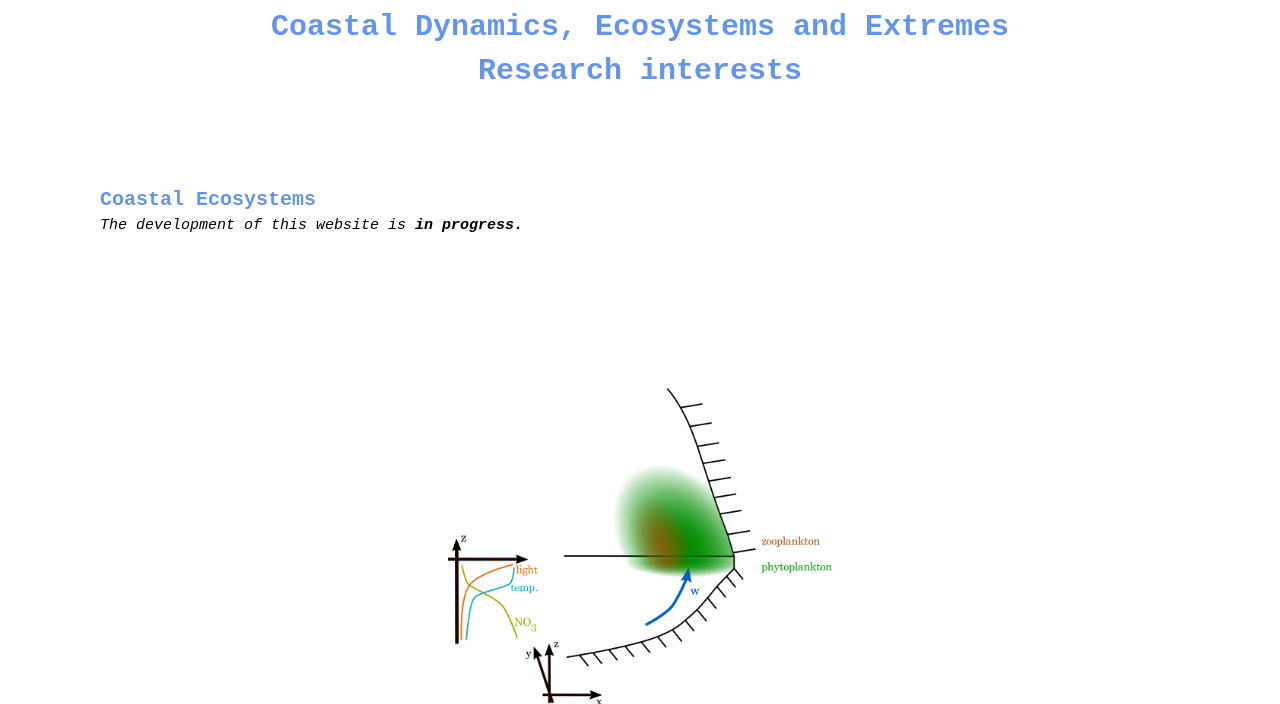
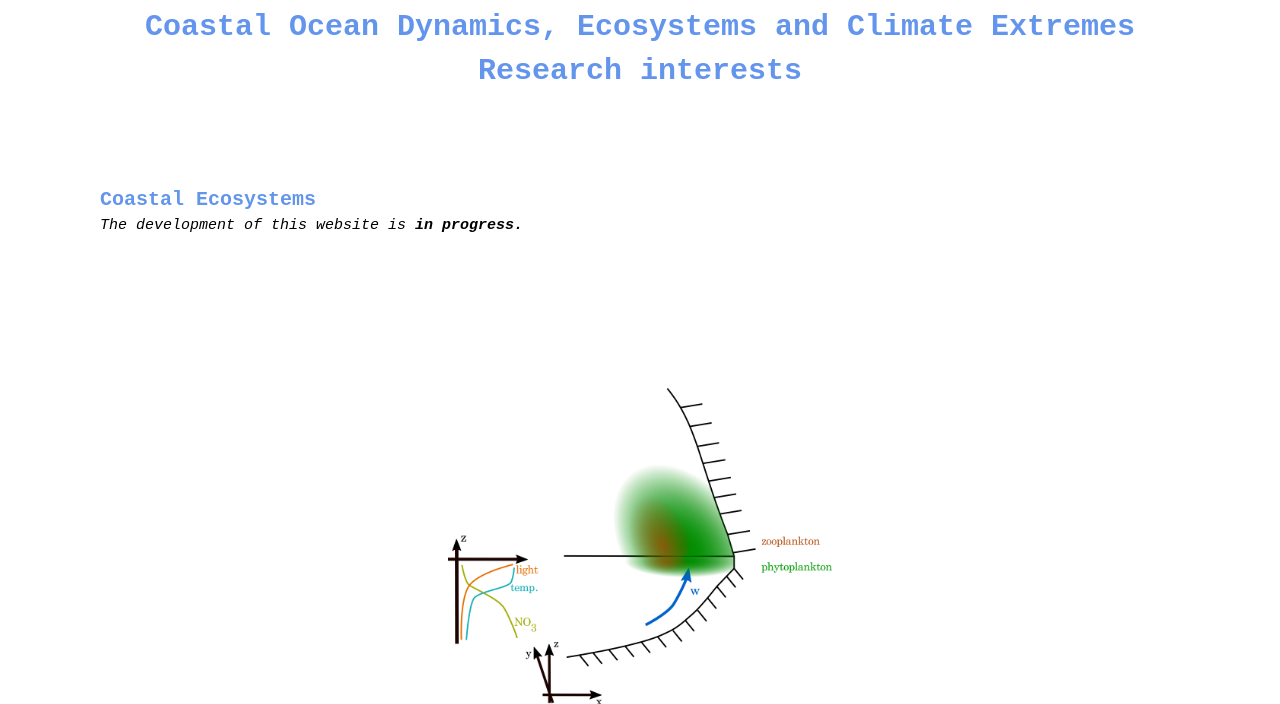
Before and after one commit to pierrechabert/pierrechabert.github.io, a Jekyll site: the page Research.html, which Jekyll copies as it is, in a window 1280 px wide. Shown: the top 704 px of the page. Built offline with Jekyll 4.4.1, drawn with Linux system fonts in a browser that asks for light colours; grey boxes are pictures that could not be loaded.

Commit message:
Update Research.html

```diff
--- a/Research.html
+++ b/Research.html
@@ -47,7 +47,10 @@
 
 
   <body>
-    <h1 style="font-size:30px; color:cornflowerblue; margin:10px; text-align:center"> Coastal Dynamics, Ecosystems and Extremes
+
+      <h1 style="font-size:30px; color:cornflowerblue; margin:10px; text-align:center">
+    <!--   Coastal Dynamics, Ecosystems and Extremes-->
+     Coastal Ocean Dynamics, Ecosystems and Climate Extremes
     </h1>
 
       <h1 style="color:cornflowerblue; font-size:30px; text-align:center;"> Research interests </h1>
```
